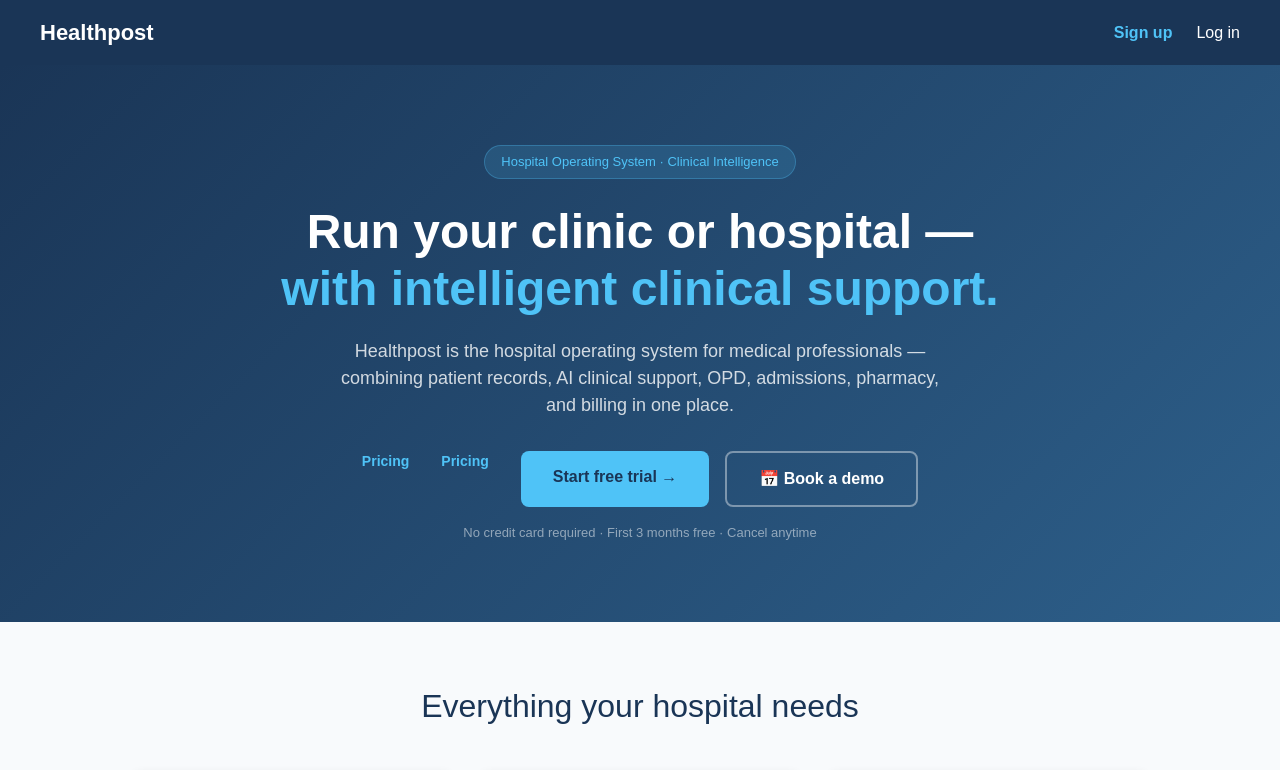
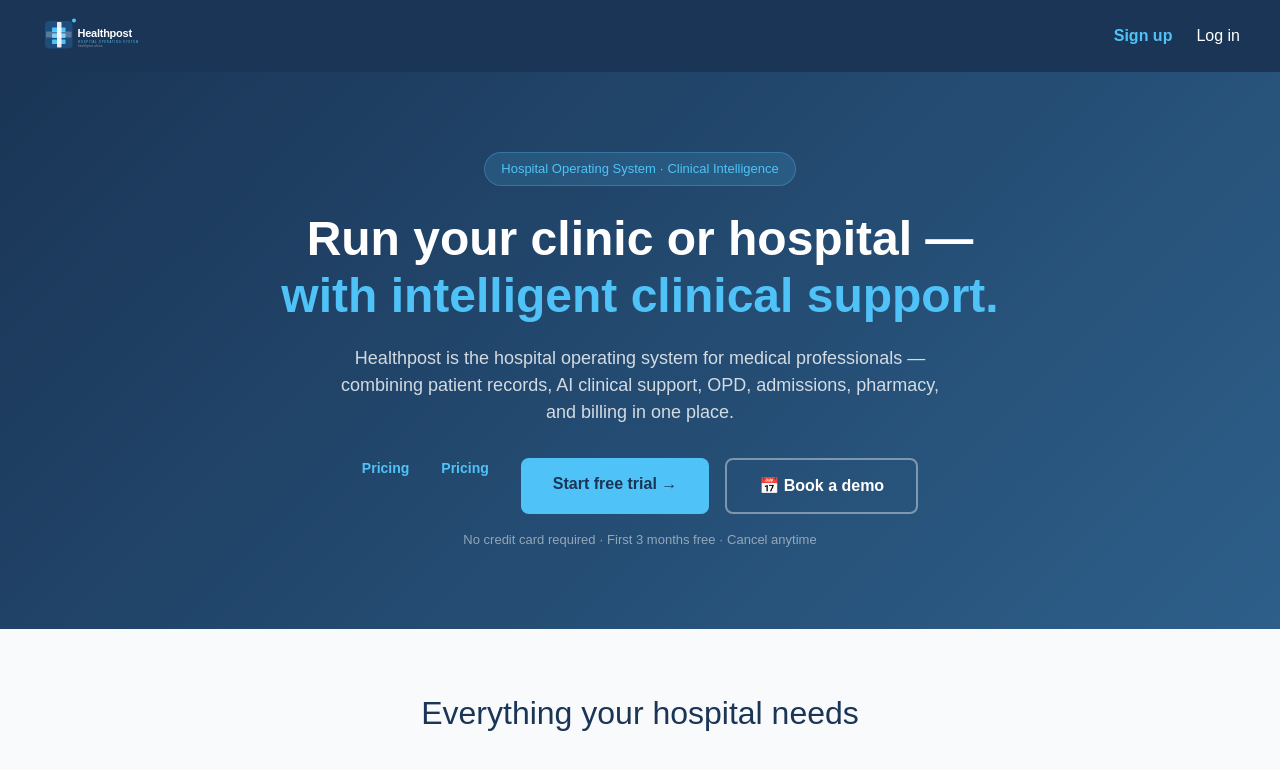
Before and after one commit to jowelbeck/healthpost-v2, a Next.js app: page / in a window 1280 px wide. Shown: the top 770 px of the page. Built offline with nearby package versions, Linux system fonts and the light colour scheme.

Commit message:
Replace text logo with SVG logo on landing page nav

```diff
--- a/app/page.tsx
+++ b/app/page.tsx
@@ -2,7 +2,7 @@
   return (
     <main style={{ fontFamily: "Arial, sans-serif", background: "#f8fafc", minHeight: "100vh" }}>
       <nav style={{ background: "#1a3556", padding: "16px 40px", display: "flex", alignItems: "center", justifyContent: "space-between" }}>
-        <div style={{ color: "#fff", fontWeight: 700, fontSize: 22 }}>Healthpost</div>
+        <a href="/"><img src="/logo-dark.svg" alt="Healthpost" style={{ height: 40 }} /></a>
         <div style={{ display: "flex", gap: 24 }}>
           <a href="/signup" style={{ color: "#4fc3f7", textDecoration: "none", fontWeight: 600 }}>Sign up</a>
           <a href="/login" style={{ color: "#fff", textDecoration: "none" }}>Log in</a>
```
